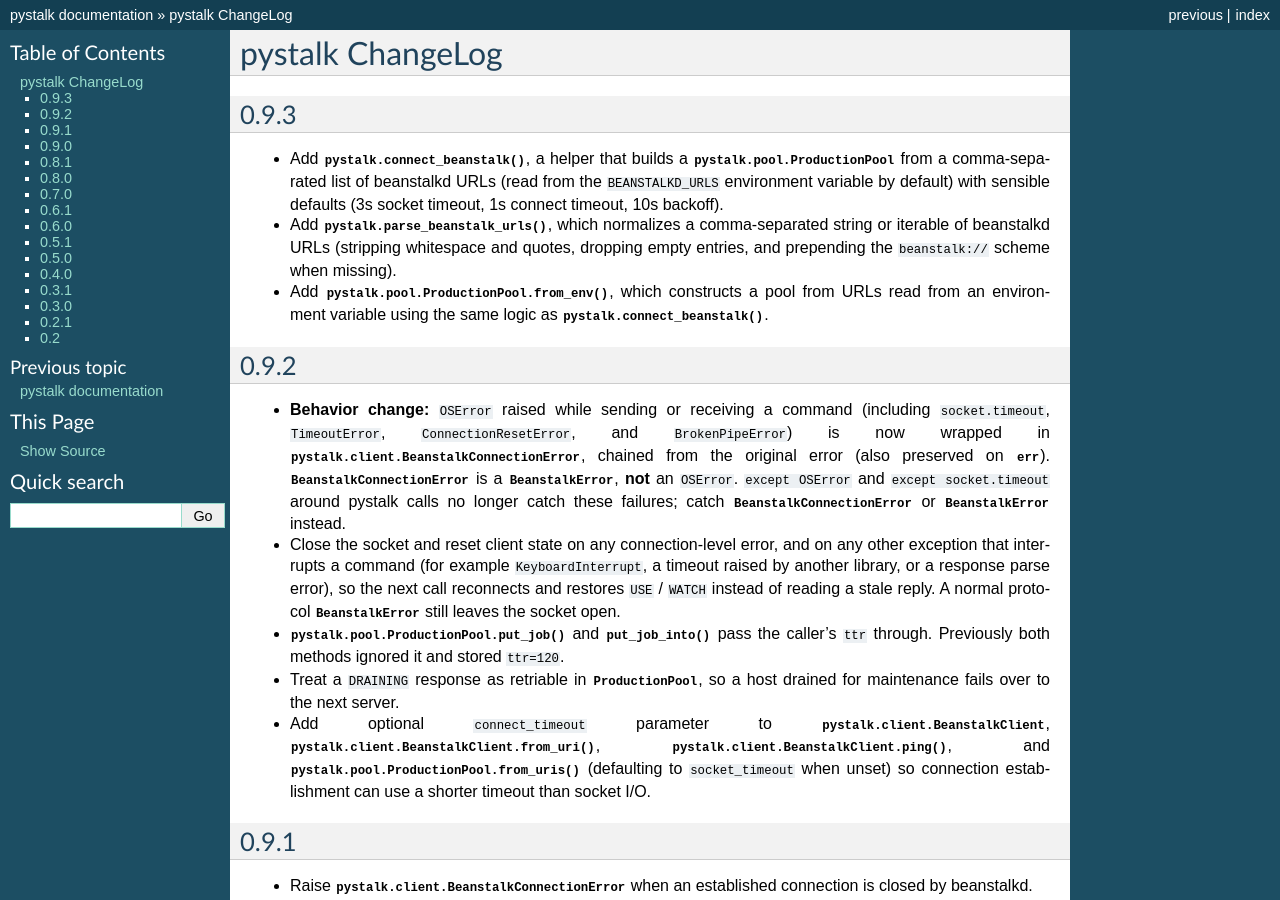
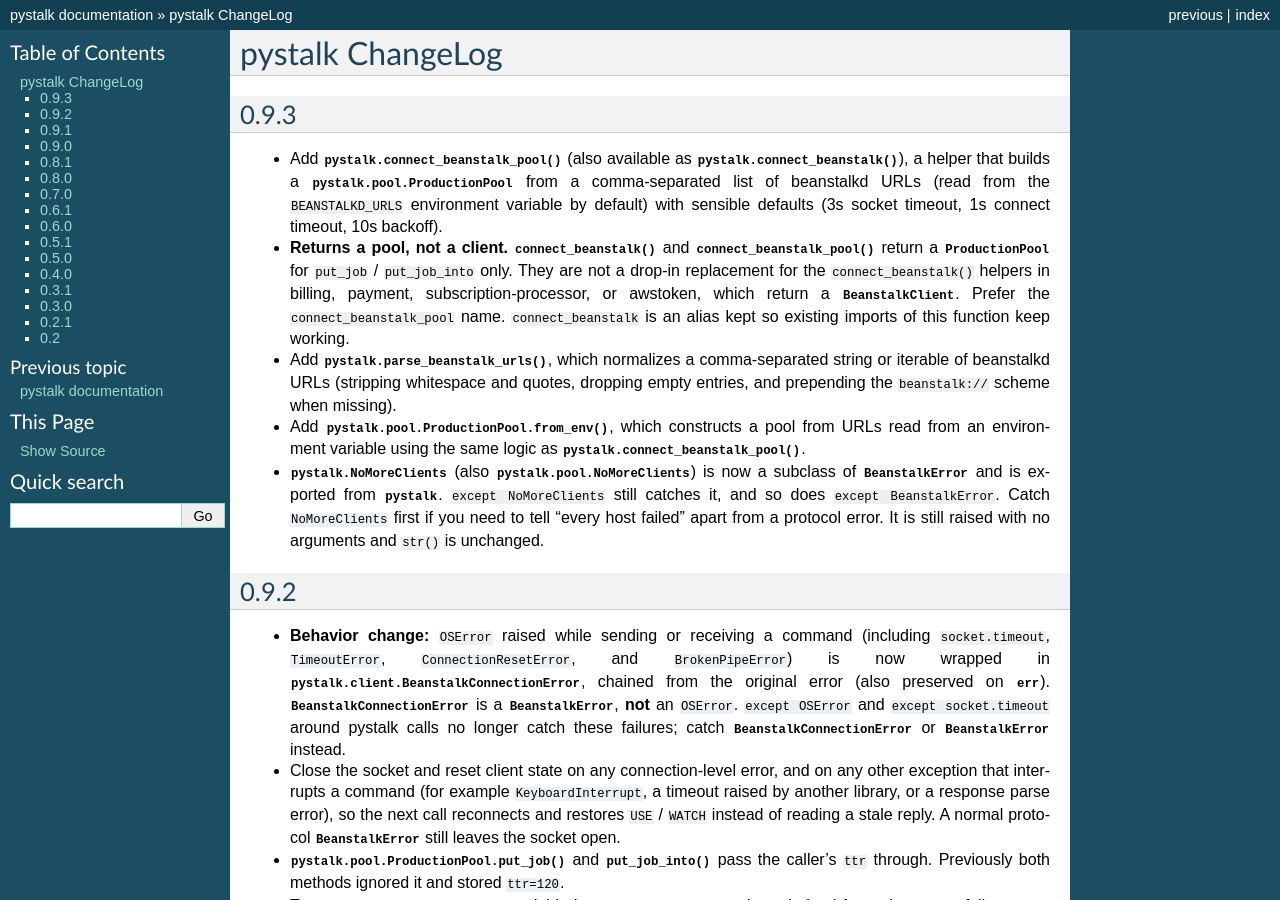
Before and after one commit to EasyPost/pystalk, a Sphinx documentation site: the page built from docs/source/CHANGES.rst, in a window 1280 px wide and 900 px high. Built offline with Sphinx 7.4.7, drawn with Linux system fonts in a browser that asks for light colours.

Commit message:
exp-1433: Export NoMoreClients and mark connect_beanstalk as a pool
NoMoreClients now subclasses BeanstalkError and is exported from pystalk,
so except BeanstalkError catches all-hosts-down and except NoMoreClients
still works. connect_beanstalk returns a ProductionPool, not a
BeanstalkClient; connect_beanstalk_pool is the same function under a name
that cannot be confused with the client-returning helpers in other
services. The old name stays as an alias.

```diff
--- a/docs/source/CHANGES.rst
+++ b/docs/source/CHANGES.rst
@@ -5,18 +5,33 @@ pystalk ChangeLog
 =====
 0.9.3
 =====
-* Add :py:func:`pystalk.connect_beanstalk`, a helper that builds a
+* Add :py:func:`pystalk.connect_beanstalk_pool` (also available as
+  :py:func:`pystalk.connect_beanstalk`), a helper that builds a
   :py:class:`pystalk.pool.ProductionPool` from a comma-separated list of
   beanstalkd URLs (read from the ``BEANSTALKD_URLS`` environment variable by
   default) with sensible defaults (3s socket timeout, 1s connect timeout, 10s
   backoff).
+* **Returns a pool, not a client.** :py:func:`~pystalk.connect_beanstalk` and
+  :py:func:`~pystalk.connect_beanstalk_pool` return a
+  :py:class:`~pystalk.pool.ProductionPool` for ``put_job`` /
+  ``put_job_into`` only. They are not a drop-in replacement for the
+  ``connect_beanstalk()`` helpers in billing, payment, subscription-processor,
+  or awstoken, which return a :py:class:`~pystalk.client.BeanstalkClient`.
+  Prefer the ``connect_beanstalk_pool`` name. ``connect_beanstalk`` is an
+  alias kept so existing imports of this function keep working.
 * Add :py:func:`pystalk.parse_beanstalk_urls`, which normalizes a
   comma-separated string or iterable of beanstalkd URLs (stripping whitespace
   and quotes, dropping empty entries, and prepending the ``beanstalk://``
   scheme when missing).
 * Add :py:meth:`pystalk.pool.ProductionPool.from_env`, which constructs a pool
   from URLs read from an environment variable using the same logic as
-  :py:func:`pystalk.connect_beanstalk`.
+  :py:func:`pystalk.connect_beanstalk_pool`.
+* :py:class:`pystalk.NoMoreClients` (also :py:class:`pystalk.pool.NoMoreClients`)
+  is now a subclass of :py:class:`~pystalk.client.BeanstalkError` and is
+  exported from :mod:`pystalk`. ``except NoMoreClients`` still catches it, and
+  so does ``except BeanstalkError``. Catch ``NoMoreClients`` first if you need
+  to tell "every host failed" apart from a protocol error. It is still raised
+  with no arguments and ``str()`` is unchanged.
 
 =====
 0.9.2
--- a/docs/source/index.rst
+++ b/docs/source/index.rst
@@ -30,9 +30,14 @@ Members
    :members:
    :undoc-members:
 
+.. autofunction:: pystalk.connect_beanstalk_pool
+
 .. autofunction:: pystalk.connect_beanstalk
 
 .. autofunction:: pystalk.parse_beanstalk_urls
+
+.. autoclass:: pystalk.NoMoreClients
+   :members:
 
 .. autoclass:: pystalk.BeanstalkError
    :members:
--- a/pystalk/__init__.py
+++ b/pystalk/__init__.py
@@ -1,6 +1,6 @@
 from .client import BeanstalkClient, BeanstalkError, BeanstalkConnectionError
-from .helpers import connect_beanstalk, parse_beanstalk_urls
-from .pool import ProductionPool
+from .helpers import connect_beanstalk, connect_beanstalk_pool, parse_beanstalk_urls
+from .pool import NoMoreClients, ProductionPool
 
 __version__ = '0.9.3'
 
@@ -11,7 +11,9 @@ __all__ = [
     'BeanstalkClient',
     'BeanstalkConnectionError',
     'BeanstalkError',
+    'NoMoreClients',
     'ProductionPool',
     'connect_beanstalk',
+    'connect_beanstalk_pool',
     'parse_beanstalk_urls',
 ]
```
Also changed, not shown: README.md (+17 -5 lines), 3 other files.
